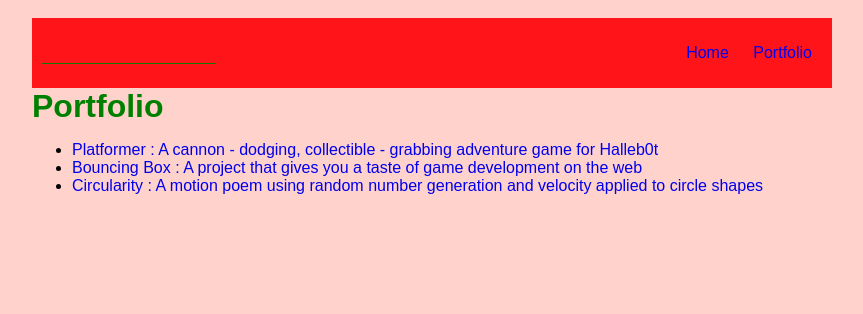
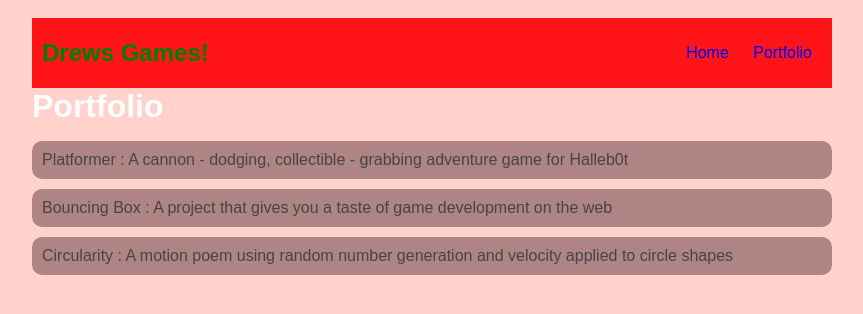
Before and after one commit to drewbroussard8179971/drewbroussard8179971.github.io, a plain HTML site: page portfolio.html in a window 1280 px wide. Shown: the whole page, without its empty margins (208-1071 px from the left). Drawn offline with Linux system fonts and the light colour scheme.

Commit message:
portfolio css

```diff
--- a/portfolio.html
+++ b/portfolio.html
@@ -1,13 +1,13 @@
 <!DOCTYPE HTML>
 <html>
-    <head> <title>_____________</title>
+    <head> <title>Drews Games</title>
       <link rel="stylesheet" href="style.css">
     </head>
 
     <body>
       <div id="all-contents">
         <nav>
-          <h1>_____________</h1>
+          <h1>Drews Games!</h1>
             <ul id="nav-ul">
               <li class="nav-li">
                <a class="nav-a" href="index.html">Home</a>
--- a/style.css
+++ b/style.css
@@ -36,3 +36,28 @@
 
    /* main container area beneath menu */
    main {
+/* portfolio styles */
+         .content h1 {
+             color: rgb(255, 254, 254);
+         }
+
+         #portfolio {
+             list-style-type: none;
+             padding-left: 0;
+         }
+
+         #portfolio li {
+             background: #af8484;
+             padding: 10px;
+             border-radius: 10px;
+             margin-bottom: 10px;
+         }
+
+         #portfolio li:hover {
+             background: #eee;
+         }
+
+         #portfolio a {
+             text-decoration: none;
+             color: #454545;
+         }
```
